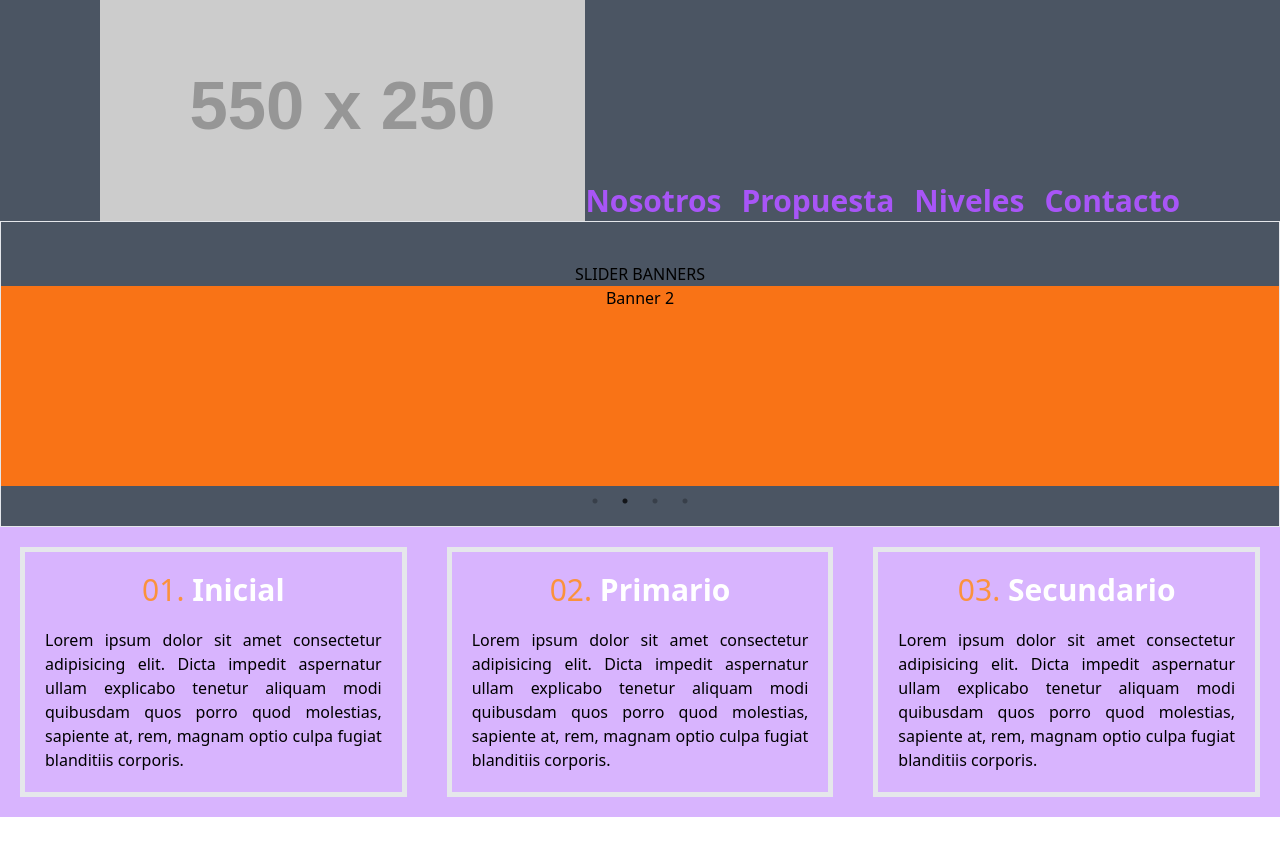
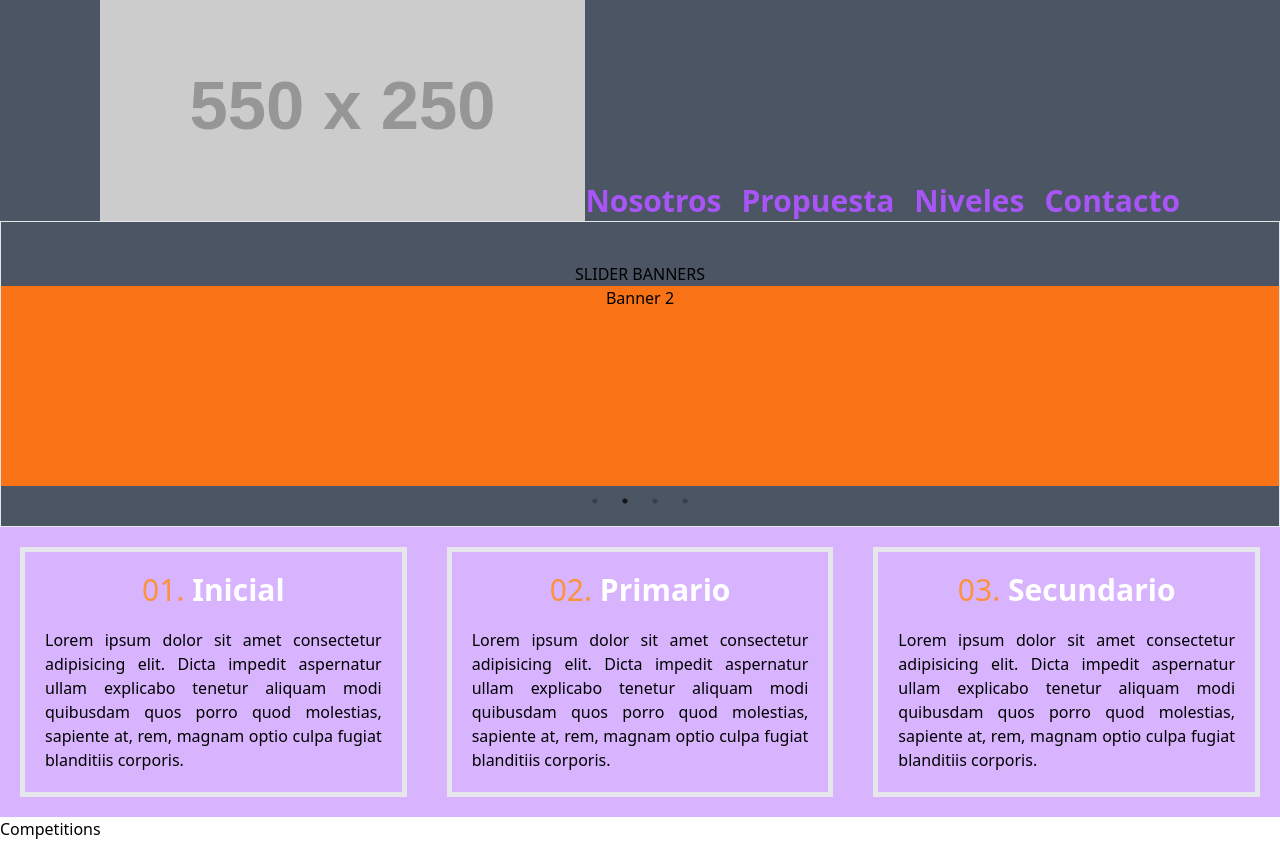
Before and after one commit to KaskMIL/colegiosma, a React (Create React App) app: page / in a window 1280 px wide. Before the commit the page ends 817 px from the top, so only its background shows below. Built offline with nearby package versions, Linux system fonts and the light colour scheme.

Commit message:
Install react-icons

```diff
--- a/package.json
+++ b/package.json
@@ -8,6 +8,7 @@
     "@testing-library/user-event": "^13.5.0",
     "react": "^18.2.0",
     "react-dom": "^18.2.0",
+    "react-icons": "^4.7.1",
     "react-scripts": "5.0.1",
     "react-slick": "^0.29.0",
     "slick-carousel": "^1.8.1",
--- a/public/index.html
+++ b/public/index.html
@@ -24,7 +24,7 @@
       work correctly both with client-side routing and a non-root public URL.
       Learn how to configure a non-root public URL by running `npm run build`.
     -->
-    <title>React App</title>
+    <title>Colegio San Miguel Arcángel</title>
   </head>
   <body>
     <noscript>You need to enable JavaScript to run this app.</noscript>
--- a/src/App.js
+++ b/src/App.js
@@ -1,6 +1,7 @@
 import Header from './components/header/Header';
 import Carousel from './components/slider/Slider';
 import Niveles from './components/niveles/Niveles';
+import Competitions from './components/competitions/Competitions';
 
 function App() {
   return (
@@ -8,6 +9,7 @@ function App() {
       <Header />
       <Carousel />
       <Niveles />
+      <Competitions />
     </div>
   );
 }
--- /dev/null
+++ b/src/components/competitions/Competitions.jsx
@@ -0,0 +1,9 @@
+import React from 'react';
+
+const Competitions = () => (
+  <section>
+    <h1>Competitions</h1>
+  </section>
+);
+
+export default Competitions;
```
Also changed, not shown: 1 other file (tests, documents, lock files or other folders).
